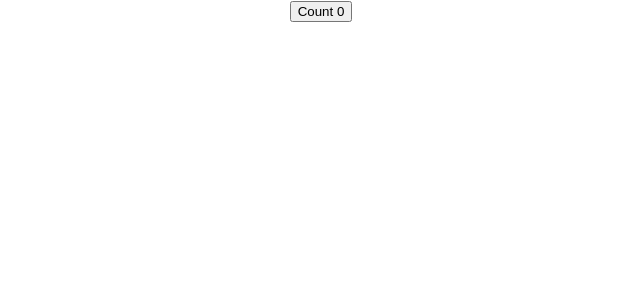
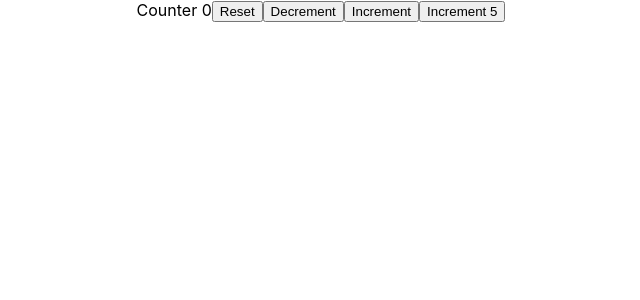
Before and after one commit to fabuloussTeam/reactRevision, a React (Create React App) app: page / in a window 1280 px wide. Shown: the top 300 px of the page, without its empty margins (319-959 px from the left). Built offline with nearby package versions, Linux system fonts and the light colour scheme.

Commit message:
Utilisation de useState avec prevCount

```diff
--- a/src/App.js
+++ b/src/App.js
@@ -30,6 +30,7 @@
 import PostList from './components/PostList';
 import PostForm from './components/PostForm';
 import HookCounter from './components/HookCounter';
+import HookCounterTwo from './components/HookCounterTwo';
 
 function App() {
 
@@ -37,7 +38,9 @@
   return (
     <div className="App">
 
-     <HookCounter />
+
+     <HookCounterTwo />
+   { /* <HookCounter /> */}
 
 
      {/* Requete HTTP POST  <PostForm /> */}
--- /dev/null
+++ b/src/components/HookCounterTwo.js
@@ -0,0 +1,29 @@
+import React, { useState } from 'react';
+
+function HookCounterTwo() {
+
+
+    // On n4utilise jamais useState dans une function ou dans une boucle
+
+    const initialCount = 0;
+
+    const [count, setCount] = useState(initialCount)
+
+    const incrementFive = () => {
+        for (let i = 0; i < 5; i++) {
+            setCount(prevCount => prevCount + 1)
+        }
+    }
+
+    return (
+        <div>
+            Counter {count}
+            <button onClick={() => setCount(initialCount)}>Reset</button>
+            <button onClick={() => setCount(prevCount => prevCount - 1)}>Decrement</button>
+            <button onClick={() => setCount(prevCount => prevCount + 1)}>Increment</button>
+            <button onClick={incrementFive}>Increment 5</button>
+        </div>
+     );
+}
+
+export default HookCounterTwo;
```
